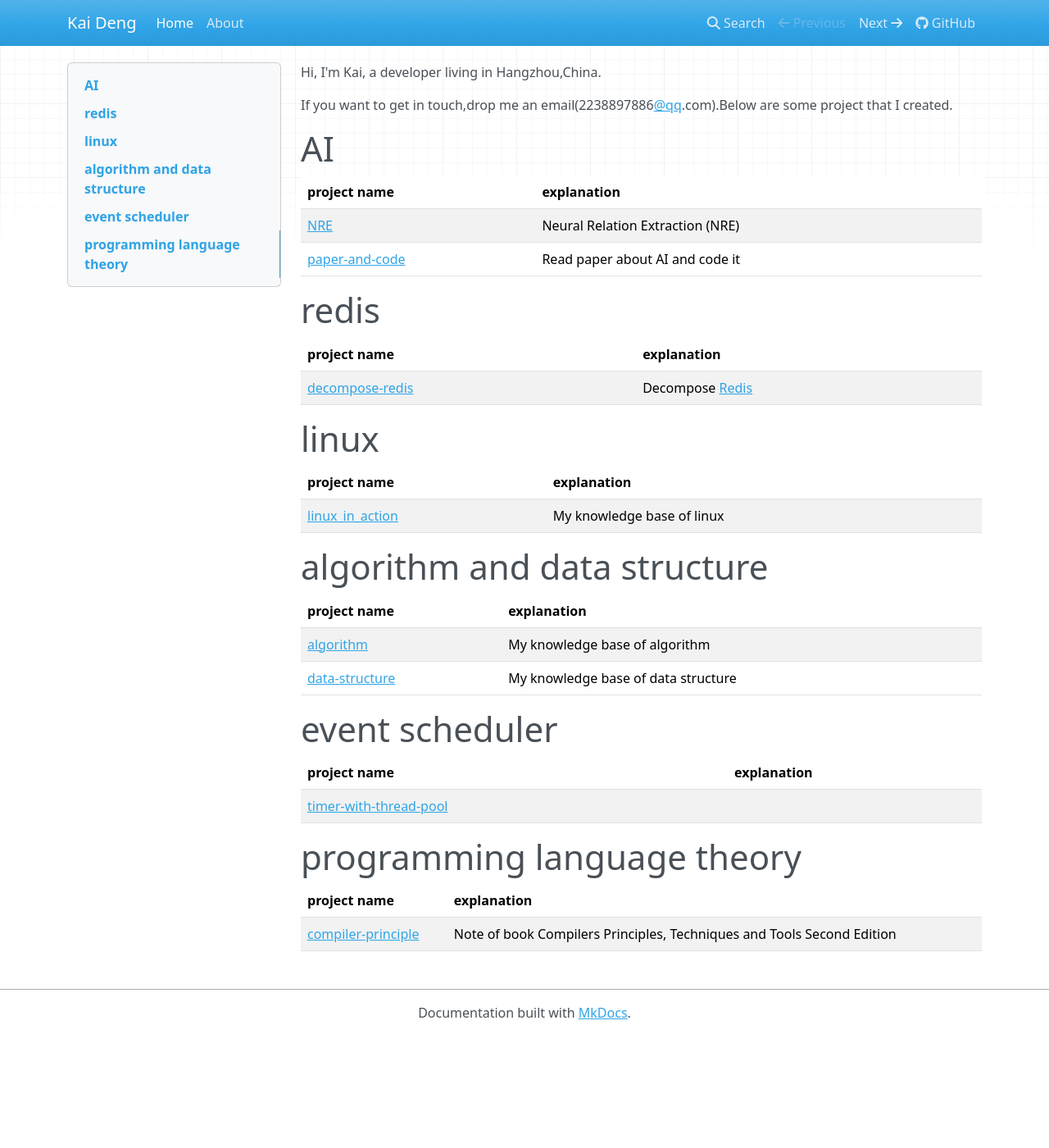
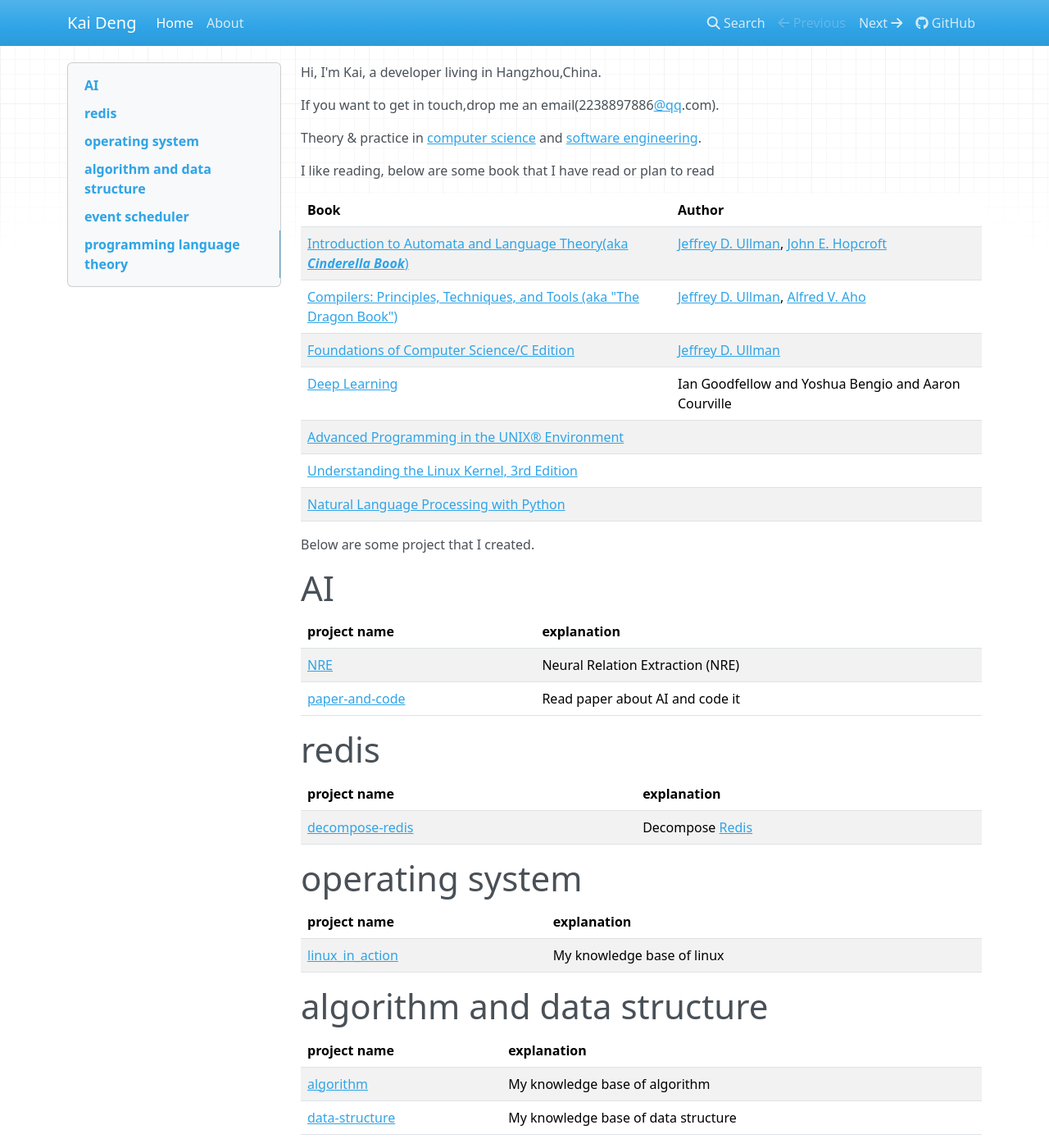
Before and after one commit to dengking/dengking.github.io, an MkDocs documentation site: the page built from source/docs/index.md, in a window 1280 px wide and 1400 px high. Shown: the whole window at 82% size. Built offline with MkDocs 1.6.1, drawn with Linux system fonts in a browser that asks for light colours; nearby versions of some CDN libraries; some of the changed text lies outside the part shown.

Commit message:
Update index.md

```diff
--- a/source/docs/index.md
+++ b/source/docs/index.md
@@ -1,6 +1,28 @@
 Hi, I'm Kai, a developer living in Hangzhou,China.
 
-If you want to get in touch,drop me an email(2238897886@qq.com).Below are some project that I created.
+If you want to get in touch,drop me an email(2238897886@qq.com).
+
+
+
+Theory & practice in [computer science](https://en.wikipedia.org/wiki/Computer_science) and [software engineering](https://en.wikipedia.org/wiki/Software_engineering).
+
+I like reading, below are some book that I have read or plan to read
+
+| Book                                                         | Author                                                       |      |
+| ------------------------------------------------------------ | ------------------------------------------------------------ | ---- |
+| [Introduction to Automata and Language Theory(aka ***Cinderella Book***)](http://infolab.stanford.edu/~ullman/ialc.html) | [Jeffrey D. Ullman](http://infolab.stanford.edu/~ullman/), [John E. Hopcroft](https://www.cs.cornell.edu/jeh/) |      |
+| [Compilers: Principles, Techniques, and Tools (aka "The Dragon Book")](http://en.wikipedia.org/wiki/Compilers:_Principles,_Techniques,_and_Tools) | [Jeffrey D. Ullman](http://infolab.stanford.edu/~ullman/), [Alfred V. Aho](http://www.cs.columbia.edu/~aho/) |      |
+| [Foundations of Computer Science/C Edition](http://infolab.stanford.edu/~ullman/focs.html) | [Jeffrey D. Ullman](http://infolab.stanford.edu/~ullman/)    |      |
+| [Deep Learning](http://www.deeplearningbook.org/)            | Ian Goodfellow and Yoshua Bengio and Aaron Courville         |      |
+| [Advanced Programming in the UNIX® Environment](http://www.apuebook.com/) |                                                              |      |
+| [Understanding the Linux Kernel, 3rd Edition](http://shop.oreilly.com/product/9780596005658.do) |                                                              |      |
+| [Natural Language Processing with Python](http://www.nltk.org/book/) |                                                              |      |
+
+
+
+
+
+Below are some project that I created.
 
 # AI
 
@@ -19,7 +41,7 @@ If you want to get in touch,drop me an email(2238897886@qq.com).Below are some p
 
 
 
-# linux
+# operating system
 
 | project name                                                 | explanation                |
 | ------------------------------------------------------------ | -------------------------- |
@@ -49,4 +71,6 @@ If you want to get in touch,drop me an email(2238897886@qq.com).Below are some p
 
 | project name                                                 | explanation                                                  |
 | ------------------------------------------------------------ | ------------------------------------------------------------ |
+| [automata-and-formal-language](https://github.com/dengking/automata-and-formal-language) | Automata theory and formal language theory                   |
 | [compiler-principle](https://dengking.github.io/compiler-principle/) | Note of book Compilers Principles, Techniques and Tools Second Edition |
+| compiler-principle-in-action                                 | The two main-stream compilers, [GCC](https://gcc.gnu.org/) and [LLVM](http://llvm.org/) |
```
